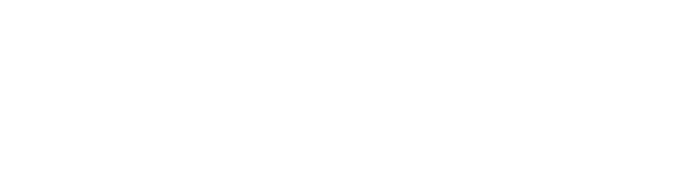
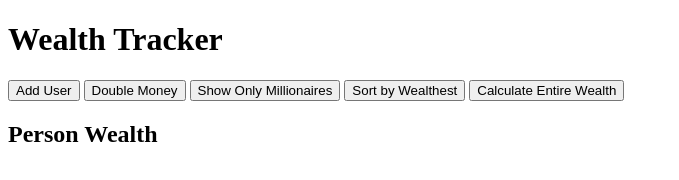
Before and after one commit to rclarkem/Wealth-tracker, a plain HTML site: page index.html in a window 1280 px wide. Shown: the whole page, without its empty margins (0-679 px from the left). Drawn offline with Linux system fonts and the light colour scheme.

Commit message:
html done.

```diff
--- a/index.html
+++ b/index.html
@@ -7,6 +7,20 @@
     <title>Wealth-Tracker</title>
   </head>
   <body>
+    <h1>Wealth Tracker</h1>
+    <div class="container">
+      <aside>
+        <button class="add-user">Add User</button>
+        <button class="double">Double Money</button>
+        <button class="show-millionaire">Show Only Millionaires</button>
+        <button class="sort">Sort by Wealthest</button>
+        <button class="calculate-wealth">Calculate Entire Wealth</button>
+      </aside>
+
+      <main id="main">
+        <h2><strong>Person</strong> Wealth</h2>
+      </main>
+    </div>
     <script src="index.js"></script>
   </body>
 </html>
```
